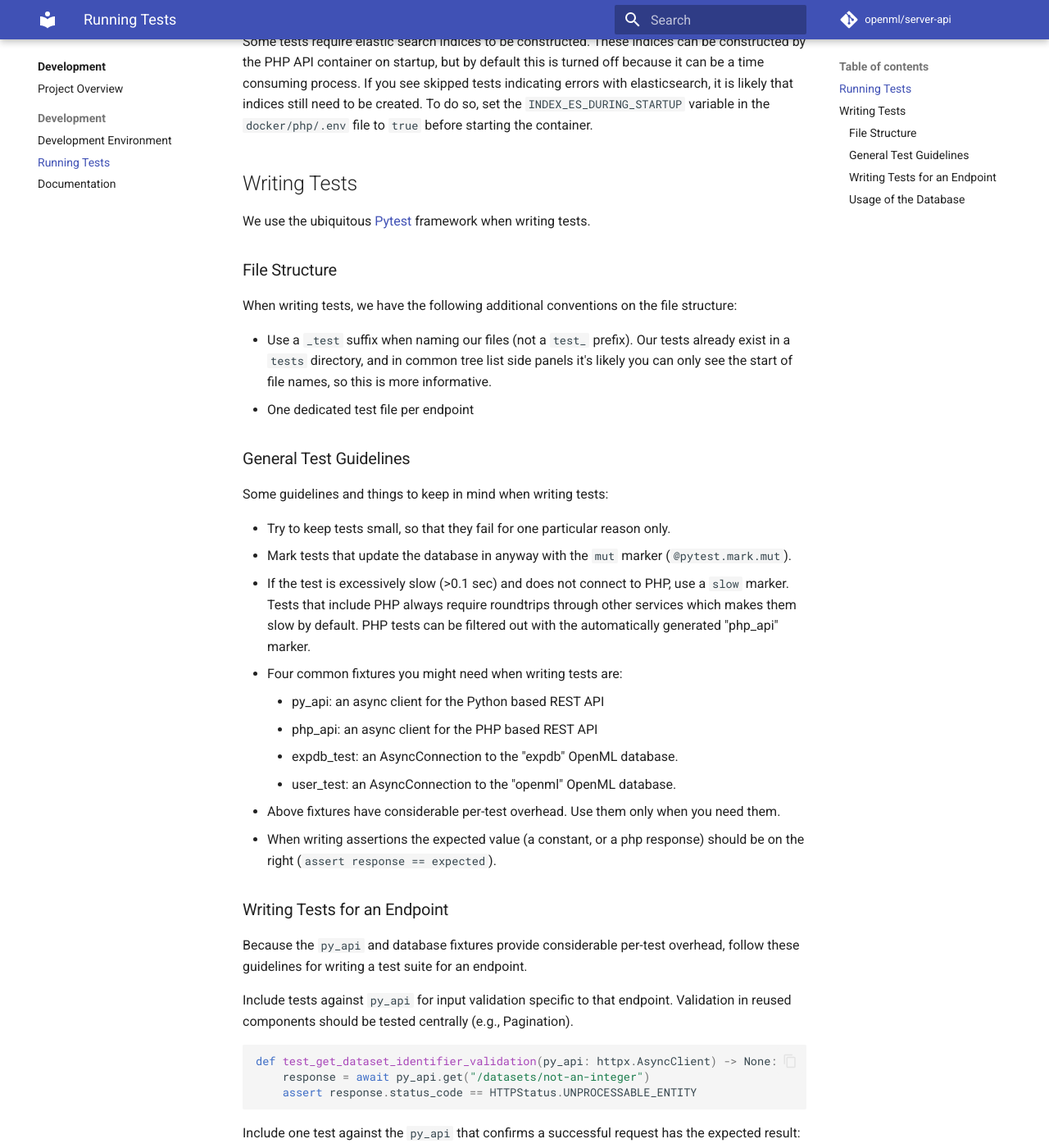
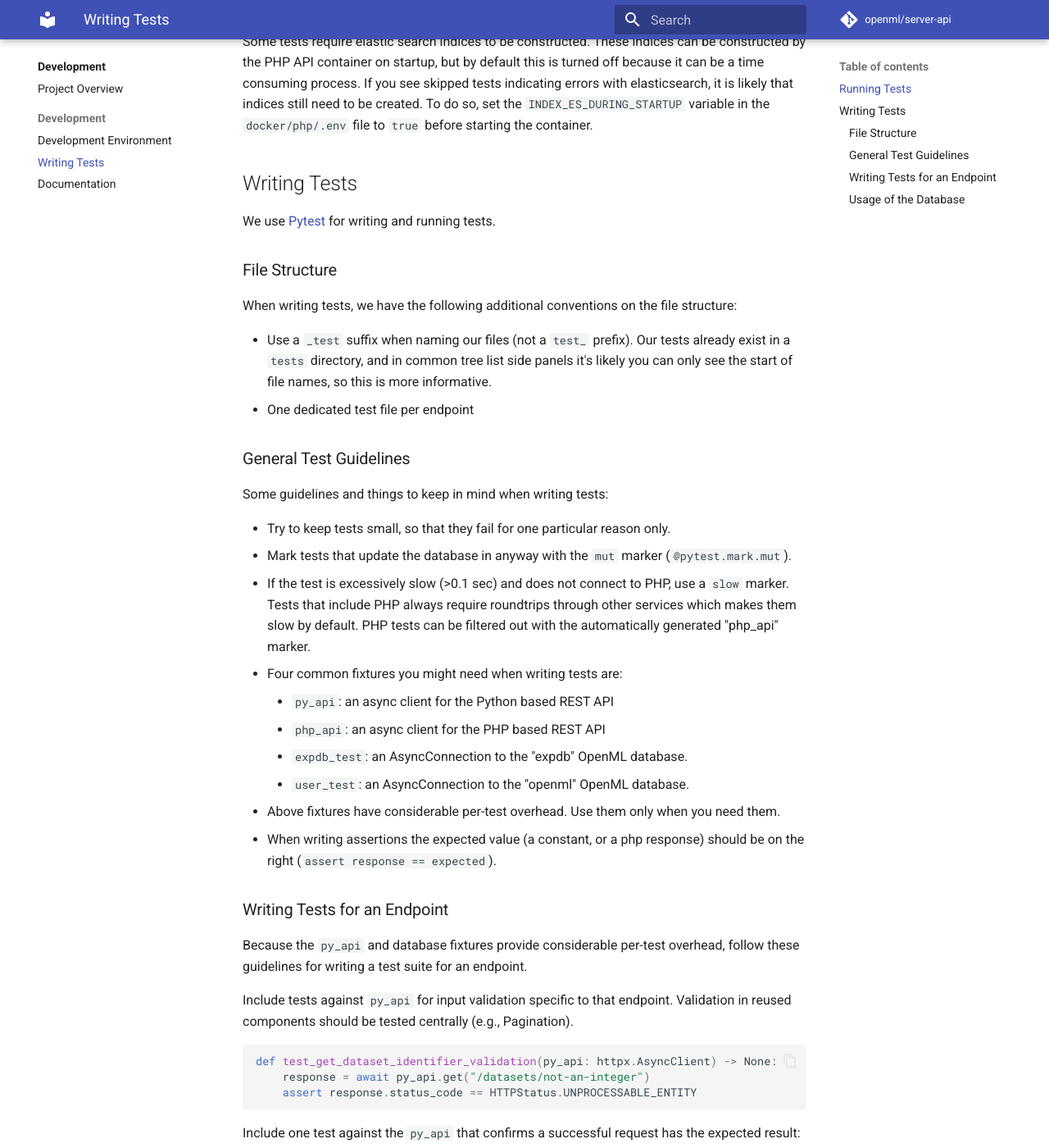
Before and after one commit to openml/server-api, an MkDocs documentation site: the page built from docs/development/tests.md, in a window 1280 px wide and 1400 px high, scrolled down 845 px. Shown: the whole window at 82% size. Built offline with MkDocs 1.6.1 and Material for MkDocs 9.7.7, drawn with Linux system fonts in a browser that asks for light colours; comment, search, counter and statistics services are not loaded; part of the change alters nothing that is shown; some of the changed text lies outside the part shown.

Commit message:
Minor changes to the test documentation

```diff
--- a/docs/development/tests.md
+++ b/docs/development/tests.md
@@ -1,7 +1,7 @@
 # Testing
 
 This page covers running and writing tests for the REST API.
-It assumes you already followed the instructions on the ["Setup"](setup.md) page.
+It assumes you already followed the instructions to set up your [Development Environment](setup.md).
 
 !!! note "Follow the documentation"
 
@@ -37,7 +37,7 @@ in the `docker/php/.env` file to `true` before starting the container.
 
 ## Writing Tests
 
-We use the ubiquitous [Pytest](https://docs.pytest.org) framework when writing tests.
+We use [Pytest](https://docs.pytest.org) for writing and running tests.
 
 ### File Structure
 When writing tests, we have the following additional conventions on the file structure:
@@ -53,10 +53,10 @@ Some guidelines and things to keep in mind when writing tests:
  - Mark tests that update the database in anyway with the `mut` marker (`@pytest.mark.mut`).
  - If the test is excessively slow (>0.1 sec) and does not connect to PHP, use a `slow` marker. Tests that include PHP always require roundtrips through other services which makes them slow by default. PHP tests can be filtered out with the automatically generated "php_api" marker.
  - Four common fixtures you might need when writing tests are:
-    - py_api: an async client for the Python based REST API
-    - php_api: an async client for the PHP based REST API
-    - expdb_test: an AsyncConnection to the "expdb" OpenML database.
-    - user_test: an AsyncConnection to the "openml" OpenML database.
+    - `py_api`: an async client for the Python based REST API
+    - `php_api`: an async client for the PHP based REST API
+    - `expdb_test`: an AsyncConnection to the "expdb" OpenML database.
+    - `user_test`: an AsyncConnection to the "openml" OpenML database.
  - Above fixtures have considerable per-test overhead. Use them only when you need them.
  - When writing assertions the expected value (a constant, or a php response) should be on the right (`assert response == expected`).
 
--- a/mkdocs.yml
+++ b/mkdocs.yml
@@ -25,7 +25,7 @@ nav:
       - Project Overview: development/project_overview.md
       - Development:
         - "Development Environment": development/setup.md
-        - "Running Tests": development/tests.md
+        - "Writing Tests": development/tests.md
         - Documentation: development/documentation.md
       - Database:
         - development/database/index.md
```
